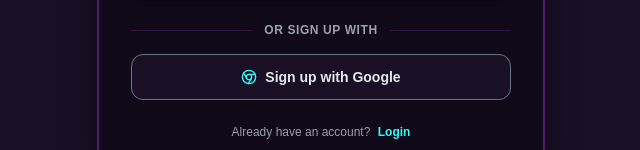
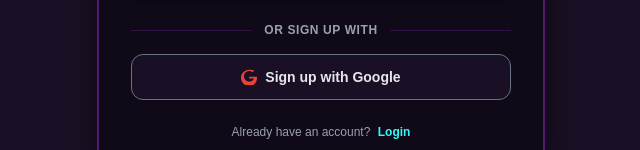
Before and after one commit to find04744-arch/my-nine-assingment, a Next.js app: page /register in a window 1280 px wide. Shown: the part 596-746 px from the top of the page, without its empty margins (319-959 px from the left). Built offline with nearby package versions, Linux system fonts and the light colour scheme.

Commit message:
Fix: replaced lucide-react chrome with direct native svg code

```diff
--- a/src/app/login/page.js
+++ b/src/app/login/page.js
@@ -1,6 +1,5 @@
 "use client";
 import Link from 'next/link';
-import { ChromeIcon } from 'lucide-react';
 
 export default function LoginPage() {
   return (
@@ -31,9 +30,11 @@
           <span className="relative bg-[#0f0918] px-3 text-xs text-gray-400 font-bold uppercase tracking-wider">or secure single sign-on</span>
         </div>
 
-        {/* এখানে Chrome বদলে ChromeIcon করে দেওয়া হয়েছে */}
+        {/* এক্সটার্নাল আইকন বাদ দিয়ে ডিরেক্ট গুগল SVG বসানো হয়েছে */}
         <button className="w-full py-3 bg-[#1a1025] border border-gray-500 rounded-xl flex items-center justify-center space-x-2 text-sm font-bold text-gray-200 hover:border-[#36f9f6] transition-colors">
-          <ChromeIcon className="w-4 h-4 text-[#36f9f6]" />
+          <svg className="w-4 h-4" viewBox="0 0 24 24">
+            <path fill="#EA4335" d="M12.24 10.285V14.4h6.887c-.275 1.565-1.88 4.604-6.887 4.604-4.33 0-7.866-3.577-7.866-8s3.536-8 7.866-8c2.46 0 4.105 1.025 5.047 1.926l3.227-3.11C18.436 2.014 15.618 1 12.24 1 5.466 1 0 6.466 0 13.24s5.466 12.24 12.24 12.24c7.07 0 11.784-4.944 11.784-11.974 0-.807-.087-1.427-.193-1.986H12.24z"/>
+          </svg>
           <span>Continue with Google</span>
         </button>
 
--- a/src/app/register/page.js
+++ b/src/app/register/page.js
@@ -1,6 +1,5 @@
 "use client";
 import Link from 'next/link';
-import { ChromeIcon } from 'lucide-react';
 
 export default function RegisterPage() {
   return (
@@ -37,9 +36,11 @@
           <span className="relative bg-[#0f0918] px-3 text-xs text-gray-400 font-bold uppercase tracking-wider">or sign up with</span>
         </div>
 
-        {/* এখানেও Chrome বদলে ChromeIcon করে দেওয়া হয়েছে */}
+        {/* এক্সটার্নাল আইকন বাদ দিয়ে ডিরেক্ট গুগল SVG বসানো হয়েছে */}
         <button className="w-full py-3 bg-[#1a1025] border border-gray-500 rounded-xl flex items-center justify-center space-x-2 text-sm font-bold text-gray-200 hover:border-[#36f9f6] transition-colors">
-          <ChromeIcon className="w-4 h-4 text-[#36f9f6]" />
+          <svg className="w-4 h-4" viewBox="0 0 24 24">
+            <path fill="#EA4335" d="M12.24 10.285V14.4h6.887c-.275 1.565-1.88 4.604-6.887 4.604-4.33 0-7.866-3.577-7.866-8s3.536-8 7.866-8c2.46 0 4.105 1.025 5.047 1.926l3.227-3.11C18.436 2.014 15.618 1 12.24 1 5.466 1 0 6.466 0 13.24s5.466 12.24 12.24 12.24c7.07 0 11.784-4.944 11.784-11.974 0-.807-.087-1.427-.193-1.986H12.24z"/>
+          </svg>
           <span>Sign up with Google</span>
         </button>
 
```
